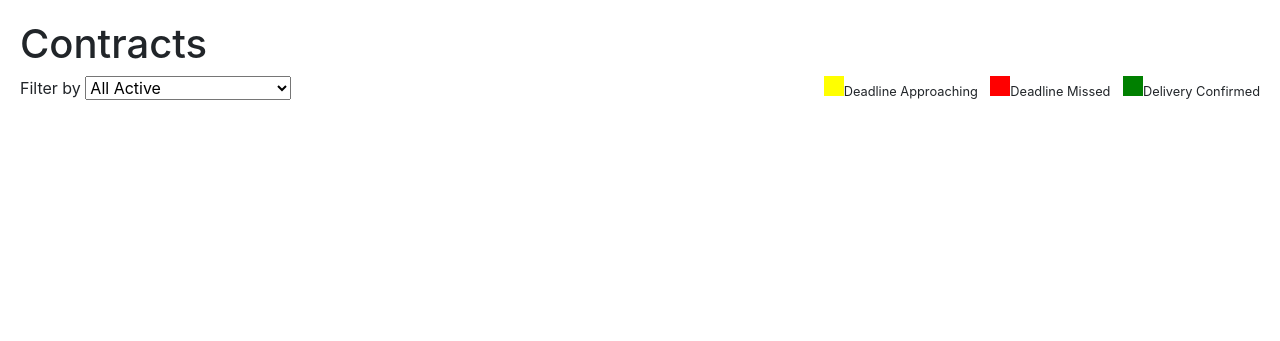
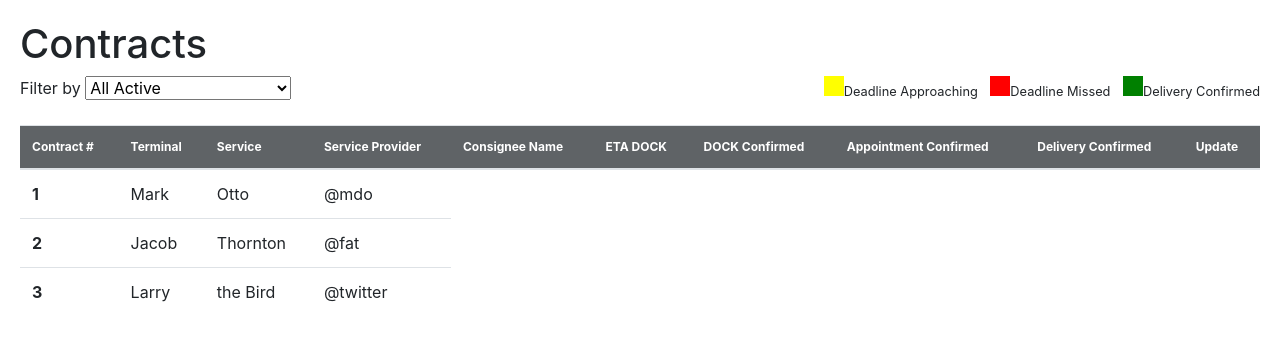
Before and after one commit to jordantjh/shipping-logistics, a Django app: page / in a window 1280 px wide. Shown: the part 106-447 px from the top of the page. Run offline with Django 3.2, Linux system fonts and the light colour scheme; style sheets or scripts are compiled from the project's sources; some libraries are stand-ins or nearby versions.

Commit message:
contracts table done

```diff
--- a/logistics_proj/service_providers/static/scss/main.scss
+++ b/logistics_proj/service_providers/static/scss/main.scss
@@ -97,3 +97,13 @@
     small{
     }
 }
+
+.contracts-table{
+    margin-top: 25px;
+
+    &-header{
+        background-color: $brand_grey;
+        color: #fff;
+        font-size: 75%;
+    }
+}
--- a/logistics_proj/service_providers/templates/contracts.html
+++ b/logistics_proj/service_providers/templates/contracts.html
@@ -27,6 +27,43 @@
                 <div class="box box-green"></div><small>Delivery Confirmed</small>
             </div>
         </div>
+
+        <table class="table contracts-table">
+            <thead class="contracts-table-header">
+                <tr>
+                    <th scope="col">Contract #</th>
+                    <th scope="col">Terminal</th>
+                    <th scope="col">Service</th>
+                    <th scope="col">Service Provider</th>
+                    <th scope="col">Consignee Name</th>
+                    <th scope="col">ETA DOCK</th>
+                    <th scope="col">DOCK Confirmed</th>
+                    <th scope="col">Appointment Confirmed</th>
+                    <th scope="col">Delivery Confirmed</th>
+                    <th scope="col">Update</th>
+                </tr>
+            </thead>
+            <tbody>
+                <tr>
+                    <th scope="row">1</th>
+                    <td>Mark</td>
+                    <td>Otto</td>
+                    <td>@mdo</td>
+                </tr>
+                <tr>
+                    <th scope="row">2</th>
+                    <td>Jacob</td>
+                    <td>Thornton</td>
+                    <td>@fat</td>
+                </tr>
+                <tr>
+                    <th scope="row">3</th>
+                    <td>Larry</td>
+                    <td>the Bird</td>
+                    <td>@twitter</td>
+                </tr>
+            </tbody>
+        </table>
     </div>
 </div>
 {% endblock %}
```
Also changed, not shown: logistics_proj/static/scss/main.css, 1 other file.
